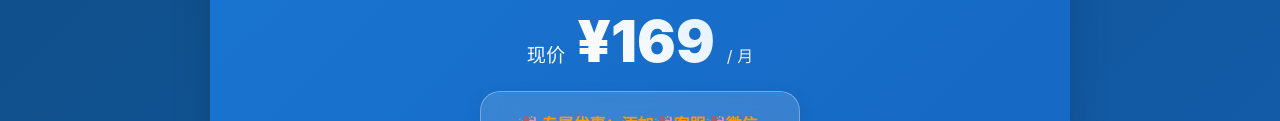
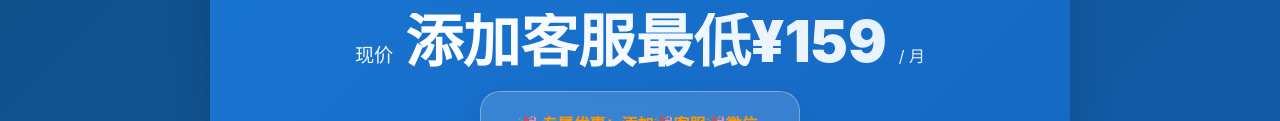
Before and after one commit to Lojianxiong/chongzhi.chat, a plain HTML site: page index.html in a window 1280 px wide. Shown: the part 535-656 px from the top of the page. Drawn offline with Linux system fonts and the light colour scheme.

Commit message:
Update index.html

```diff
--- a/index.html
+++ b/index.html
@@ -299,7 +299,7 @@
                 <h2 class="product-title">官网 ChatGPT Plus 会员</h2>
                 <div class="product-price">
                     <span class="price-prefix">现价</span>
-                    <div class="price-amount">¥169</div>
+                    <div class="price-amount">添加客服最低¥159</div>
                     <span class="price-suffix">/ 月</span>
                 </div>
 
```
